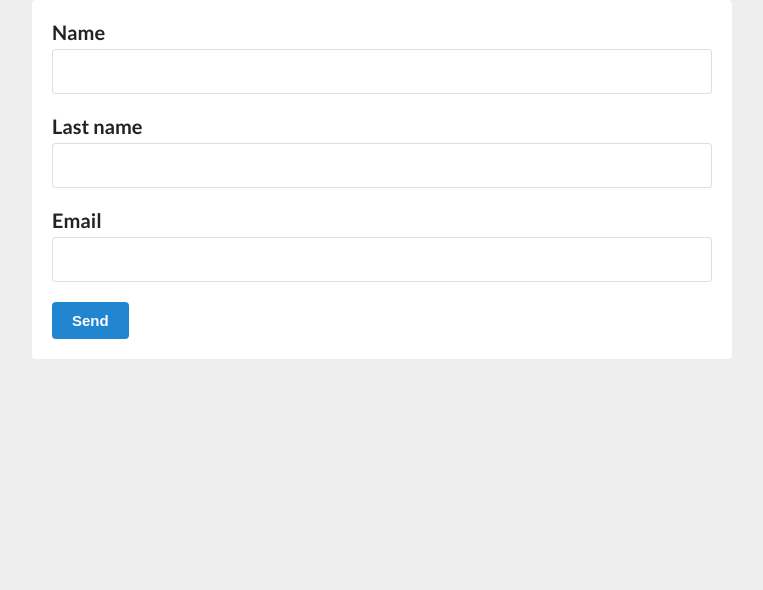
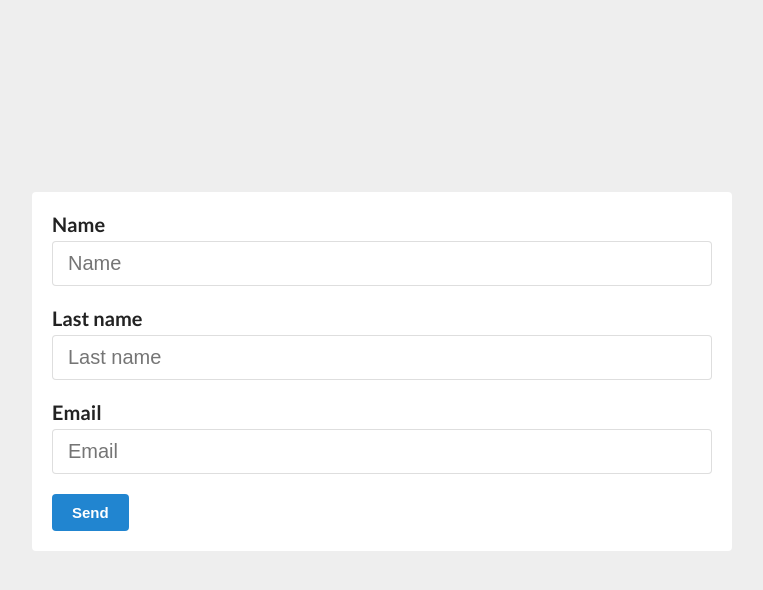
Before and after one commit to lopez-tomas/learning-react, a React (Create React App) app in the folder user-manager/: page / in a window 1280 px wide. Shown: the top 590 px of the page, without its empty margins (258-1021 px from the left). Built offline with nearby package versions, Linux system fonts and the light colour scheme.

Commit message:
feat: minor changes.

```diff
--- a/user-manager/src/App.js
+++ b/user-manager/src/App.js
@@ -1,6 +1,9 @@
 import { useState } from 'react'
 
+// Hooks
 import useForm from './hooks/useForm'
+
+// Components
 import Input from './components/Input'
 import Card from './components/Card'
 import Container from './components/Container'
@@ -24,6 +27,7 @@ function App() {
   };
 
   return (
+    <div style={{ marginTop: '15%' }}>
       <Container>
         <Card>
           <div style={{ padding: 20 }}>
@@ -33,18 +37,21 @@ function App() {
                 name="name"
                 value={form.name}
                 onChange={handleChange}
+                placeholder="Name"
               />
               <Input
                 label="Last name"
                 name="last_name"
                 value={form.last_name}
                 onChange={handleChange}
+                placeholder="Last name"
               />
               <Input
                 label="Email"
                 name="email"
                 value={form.email}
                 onChange={handleChange}
+                placeholder="Email"
               />
               <Button>Send</Button>
             </form>
@@ -57,6 +64,7 @@ function App() {
           </ul>
         </Card>
       </Container>
+    </div>
   )
 }
 
```
Lines whose indentation alone changed are shown as unchanged.
